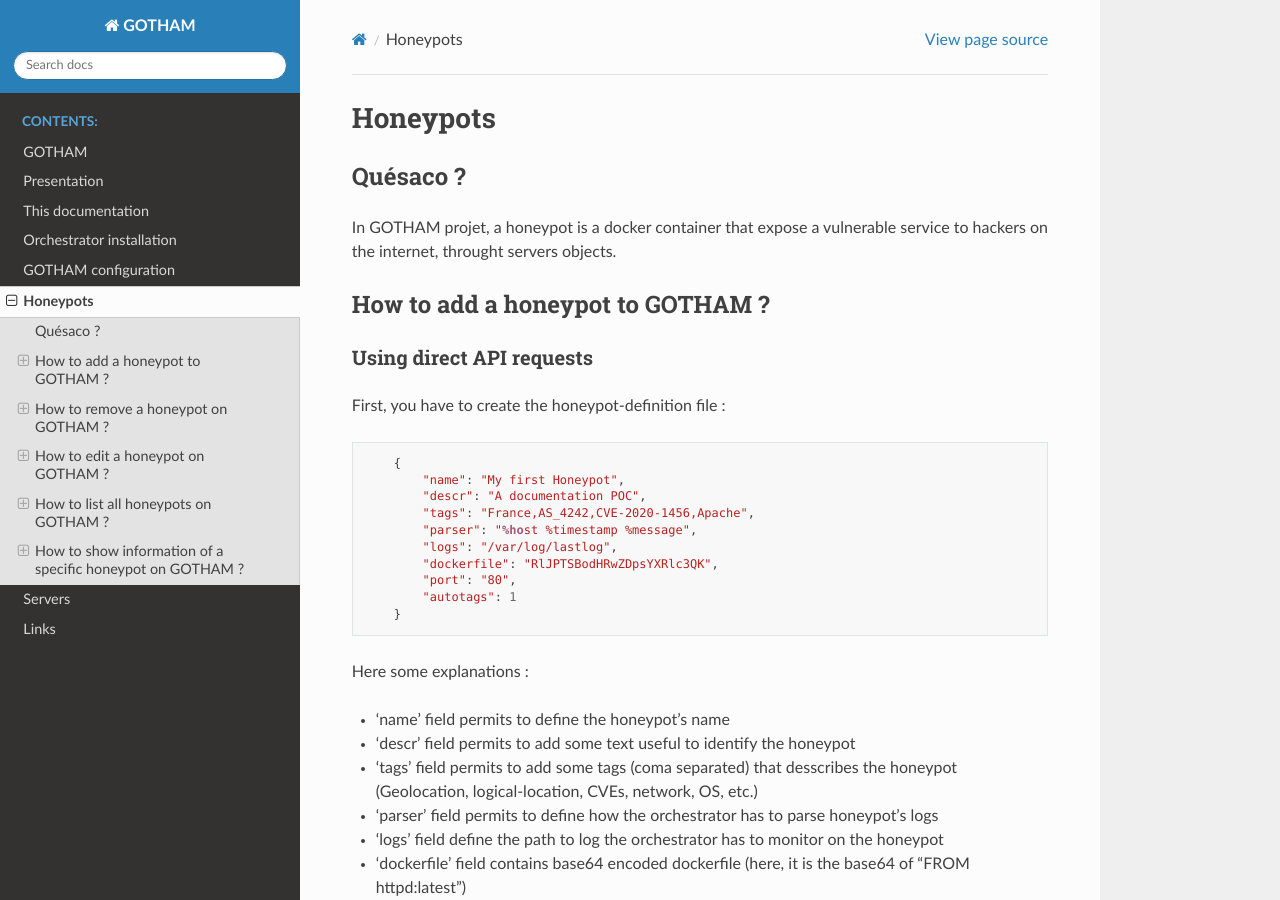
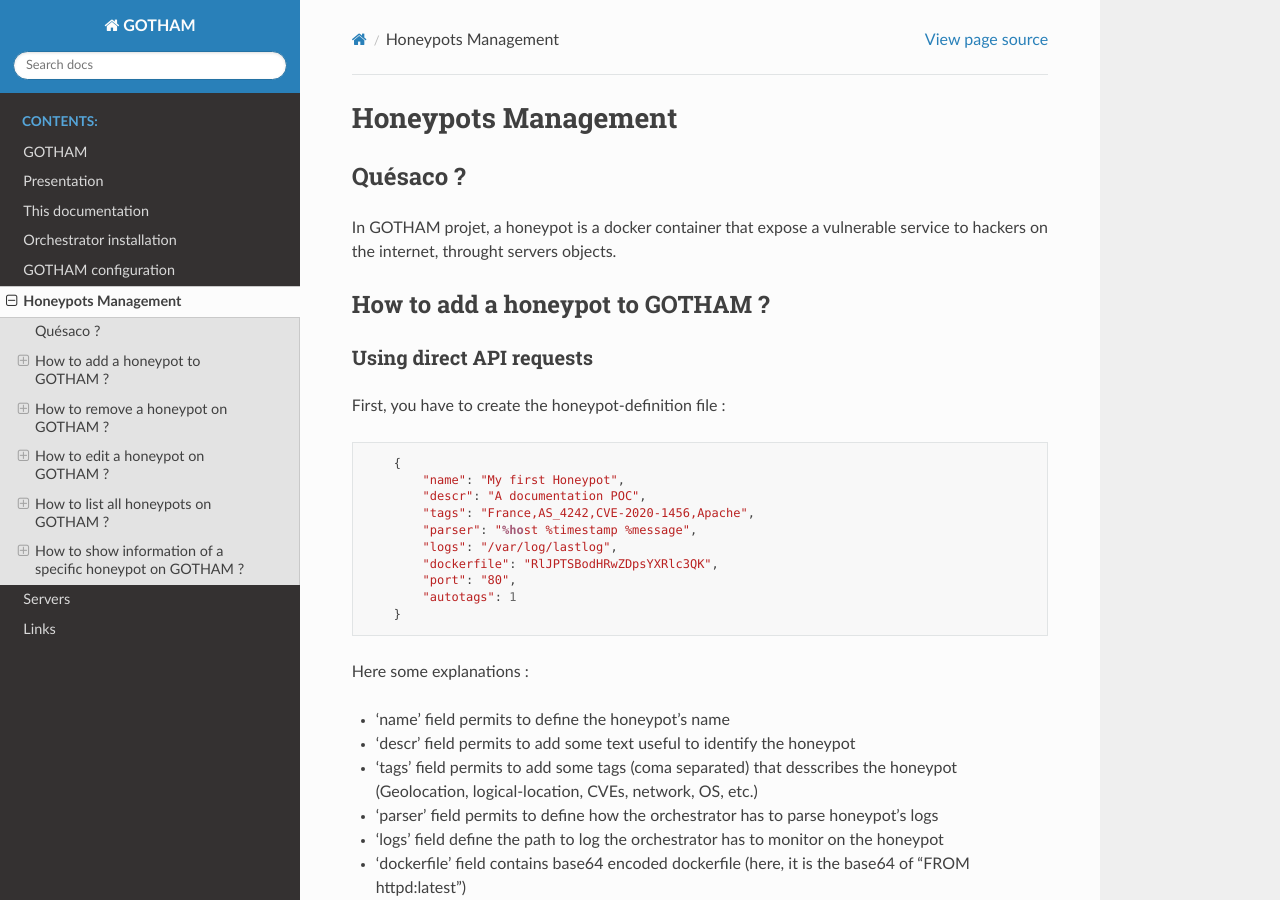
Before and after one commit to Spit22/GOTHAM, a Sphinx documentation site: the page built from Documentation/source/src/howto_honeypots.md, in a window 1280 px wide and 900 px high. Built offline with Sphinx 7.4.7 and the Read the Docs theme 2.0.0, drawn with Linux system fonts in a browser that asks for light colours.

Commit message:
fix{Documentation/source/src/howto_honeypots.md}: title

```diff
--- a/Documentation/source/src/howto_honeypots.md
+++ b/Documentation/source/src/howto_honeypots.md
@@ -1,4 +1,4 @@
-# Honeypots
+# Honeypots Management
 
 ### Quésaco ?
 
```
